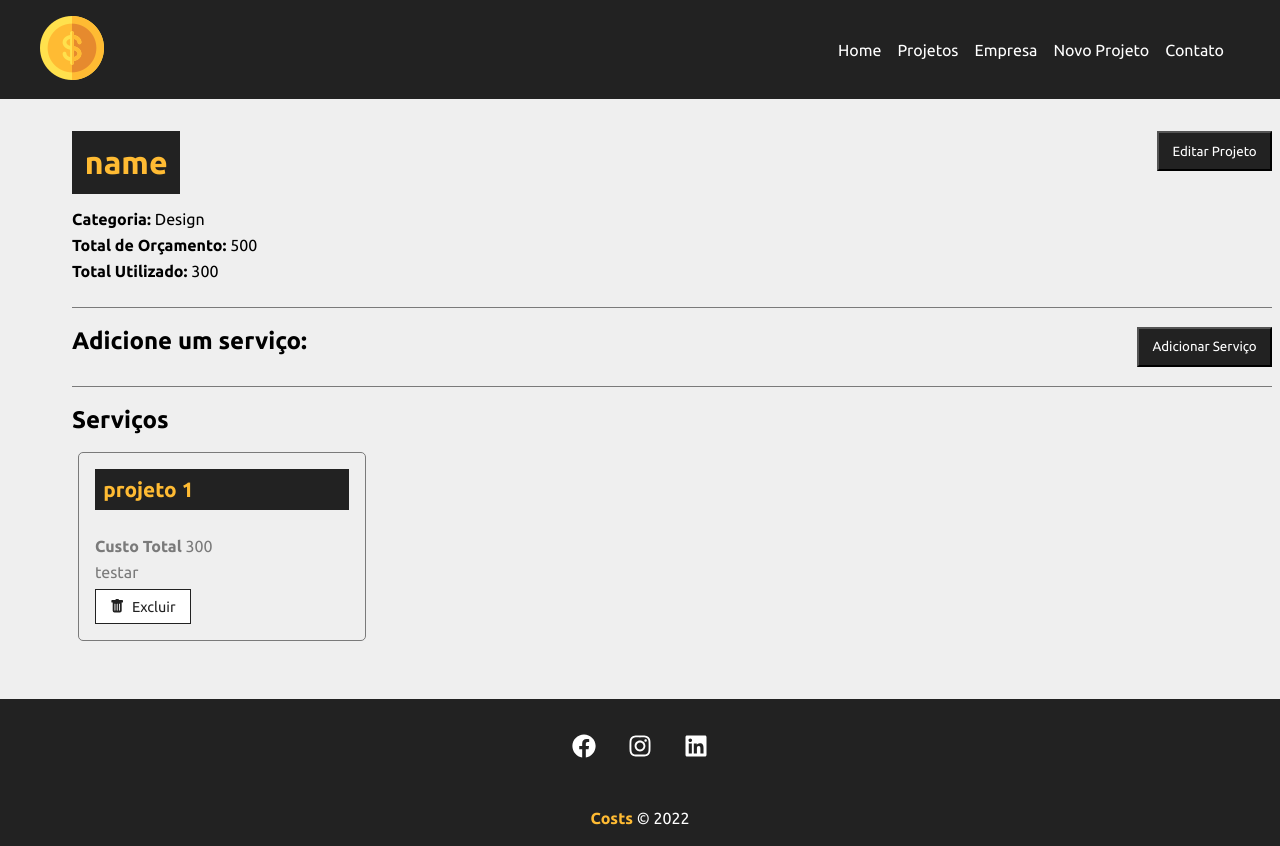
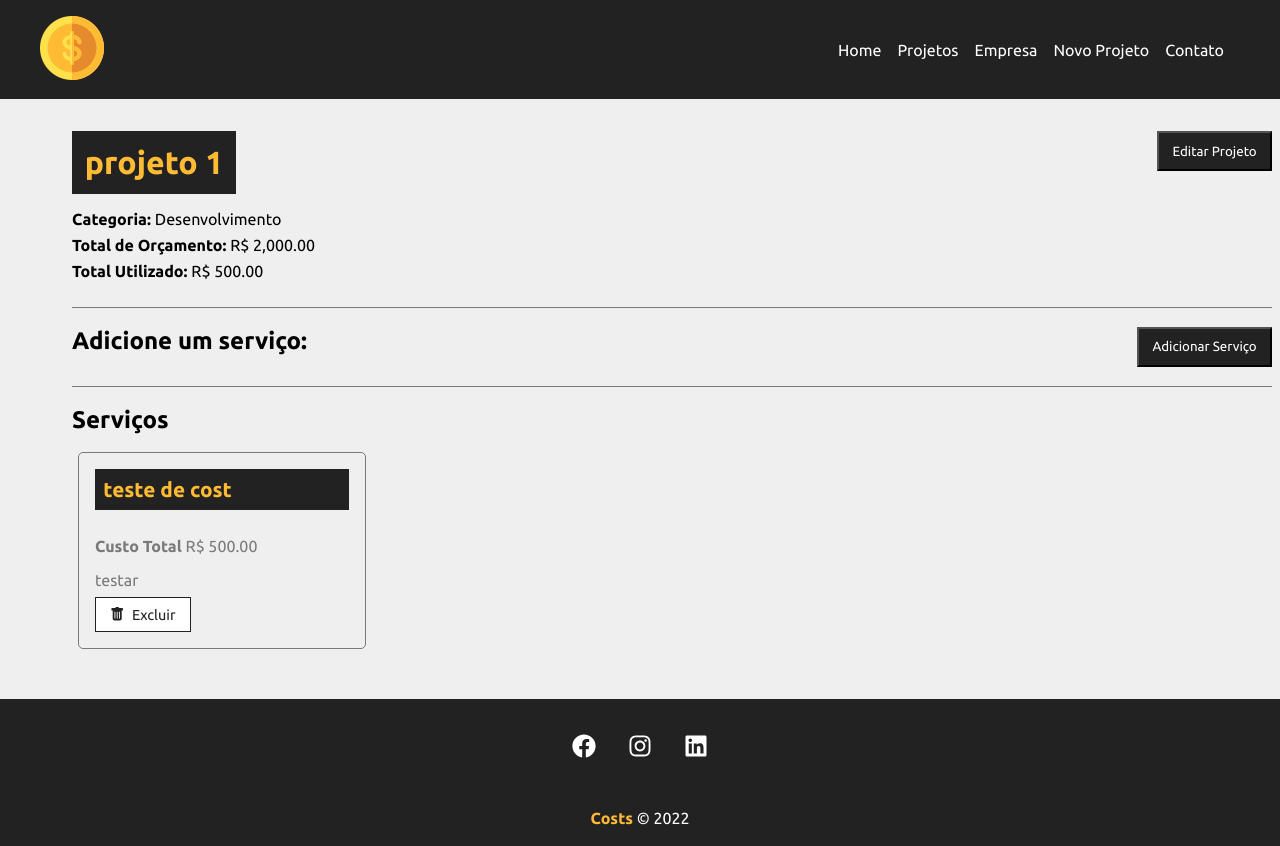
Before and after one commit to vinao-alt/costs, a React (Create React App) app: page /edit/1 in a window 1280 px wide. Shown: the top 846 px of the page. Built offline with nearby package versions, Linux system fonts and the light colour scheme; data requests are answered from the project's data file.

Commit message:
BRL formatting on all appropriate screens

```diff
--- a/db.json
+++ b/db.json
@@ -1,19 +1,19 @@
 {
   "projects": [
     {
-      "name": "name",
-      "budget": "500",
+      "name": "projeto 1",
+      "budget": "2000",
       "category": {
-        "id": "3",
-        "name": "Design"
+        "id": "2",
+        "name": "Desenvolvimento"
       },
-      "cost": "300",
+      "cost": 500,
       "services": [
         {
-          "name": "projeto 1",
-          "cost": "300",
+          "name": "teste de cost",
+          "cost": "500",
           "description": "testar",
-          "id": "650a06c0-6e43-4bad-94d6-2ab7889b8a63"
+          "id": "e60c5399-02b6-43f0-bc15-a97e77ee334c"
         }
       ],
       "id": 1
--- a/package.json
+++ b/package.json
@@ -14,6 +14,7 @@
     "css-loader": "^6.7.1",
     "jest-css-modules": "^2.1.0",
     "json-server": "^0.17.0",
+    "numeral": "^2.0.6",
     "react": "^18.1.0",
     "react-dom": "^18.1.0",
     "react-icons": "^4.3.1",
--- a/src/components/pages/Edit.tsx
+++ b/src/components/pages/Edit.tsx
@@ -14,6 +14,7 @@ import ServiceCard from "../services/ServiceCard";
 import { Project } from "../interfaces/Project";
 import { Servico } from "../interfaces/Service";
 import { toast } from "react-toastify";
+import Formatters from "../utils/Formatters";
 
 function Edit() {
   // let { id } = useParams()
@@ -187,13 +188,11 @@ function Edit() {
                   </p>
 
                   <p>
-                    <span>Total de Orçamento: </span>
-                    {project.budget}
+                    <Formatters name={"Total de Orçamento:"} format={"0,0.00"}>{project.budget}</Formatters>
                   </p>
 
                   <p>
-                    <span>Total Utilizado: </span>
-                    {project.cost}
+                    <Formatters name={"Total Utilizado:"} format={"0,0.00"}>{project.cost}</Formatters>
                   </p>
                 </div>
               ) : (
--- a/src/components/project/ProjectCard.tsx
+++ b/src/components/project/ProjectCard.tsx
@@ -1,25 +1,25 @@
-import css from './ProjectCard.module.css'
+import css from "./ProjectCard.module.css";
 
-import { Link } from 'react-router-dom'
+import { Link } from "react-router-dom";
 
-import { BsPencil, BsFillTrashFill } from 'react-icons/bs'
-
-
+import { BsPencil, BsFillTrashFill } from "react-icons/bs";
+import Formatters from "../utils/Formatters";
 
 function ProjectCard({ id, name, budget, category, handleRemove }) {
   const remove = (e) => {
-        e.preventDefault()
-        handleRemove(id)
-        handleRemove(id)
-    }
+    e.preventDefault();
+    handleRemove(id);
+    handleRemove(id);
+  };
   return (
     <div className={css.project_card}>
       <h4>{name}</h4>
       <p>
-                <span>Orçamento: </span>{budget}
+        <Formatters name={"Orçamento"} format={"0,0.00"}>{budget}</Formatters>
       </p>
       <p className={css.category_text}>
-                <span className={`${css[category.name.toLowerCase()]}`}></span> {category.name}
+        <span className={`${css[category.name.toLowerCase()]}`}></span>{" "}
+        {category.name}
       </p>
       <div className={css.project_card_actions}>
         <Link to={`/edit/${id}`}>
@@ -31,7 +31,7 @@ function ProjectCard({ id, name, budget, category, handleRemove }) {
         </button>
       </div>
     </div>
-    )
+  );
 }
 
-export default ProjectCard
+export default ProjectCard;
--- a/src/components/services/ServiceCard.tsx
+++ b/src/components/services/ServiceCard.tsx
@@ -1,5 +1,6 @@
 import { BsFillTrashFill } from 'react-icons/bs'
 import css from '../project/ProjectCard.module.css'
+import Formatters from '../utils/Formatters'
 
 function ServiceCard({id, name, cost, description, handleRemove}) {
 
@@ -12,7 +13,7 @@ function ServiceCard({id, name, cost, description, handleRemove}) {
         <div className={css.project_card}>
             <h4>{name}</h4>
             <p>
-                <span>Custo Total</span> {cost}
+            <Formatters name={"Custo Total"} format={"0,0.00"}>{cost}</Formatters>
             </p>
             <p>{description}</p>
             <div className={css.project_card_actions}>
--- /dev/null
+++ b/src/components/utils/Formatters.tsx
@@ -0,0 +1,11 @@
+import numeral from "numeral";
+
+function Formatters({ format, children, name }) {
+  return (
+    <div>
+      <p> <span>{name} </span> R$ {numeral(children).format(format)}</p>
+    </div>
+  );
+}
+
+export default Formatters;
```
Also changed, not shown: src/components/utils/Formatters.ts (deleted, +0 -9 lines), 1 other file (tests, documents, lock files or other folders). Lines whose indentation alone changed are shown as unchanged.
